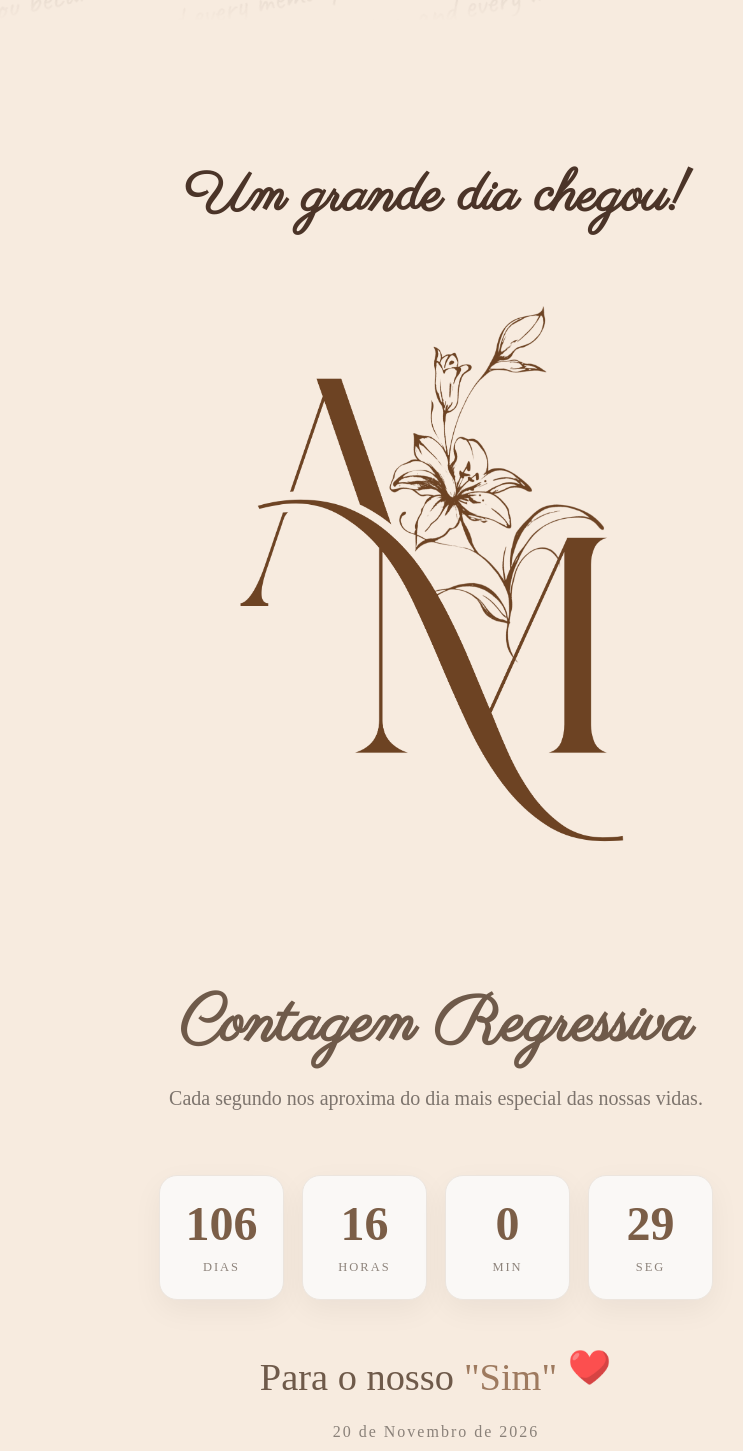
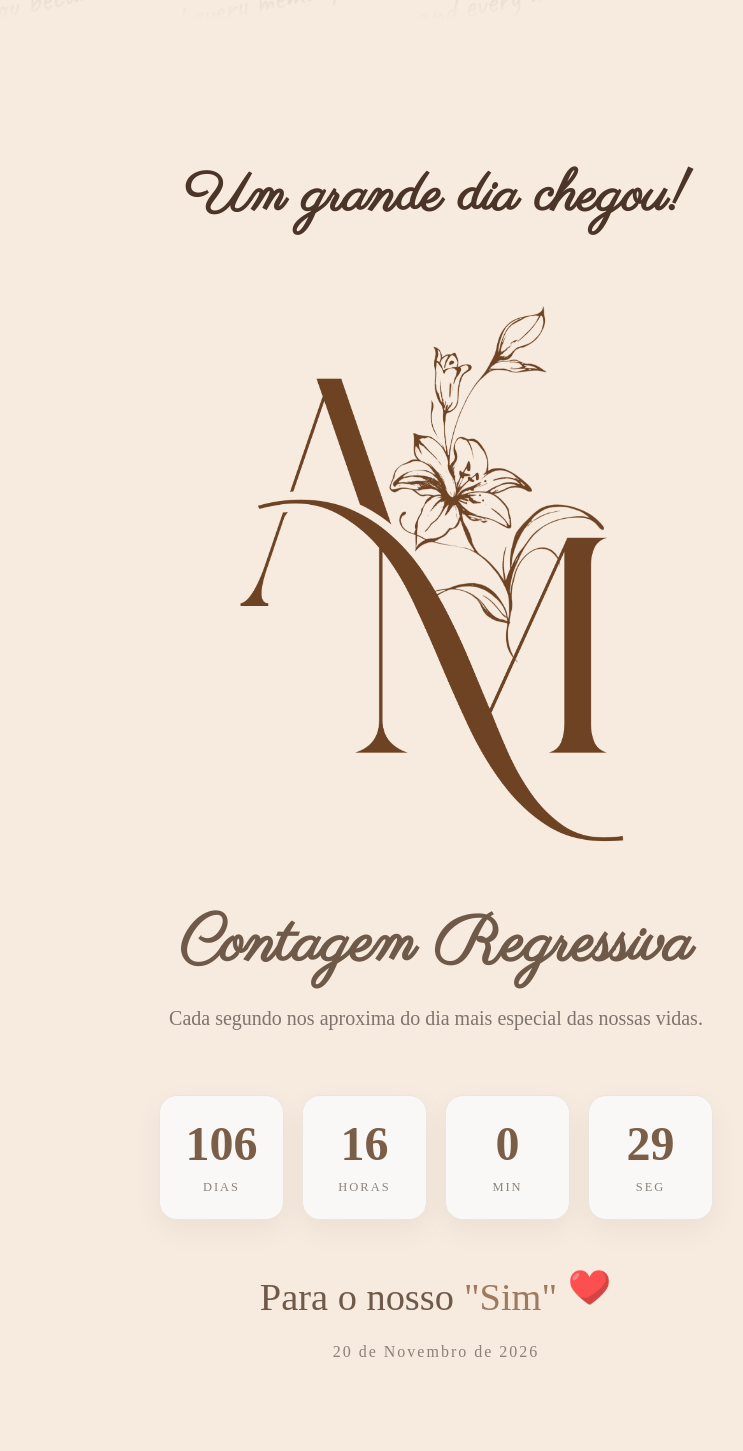
Before and after one commit to PedroNuness-Dev/Casamento-Agatha-Matheus, an Angular app: page / in a window 1280 px wide. Shown: the part 1899-3350 px from the top of the page, without its empty margins (204-947 px from the left). After the commit the page ends 3280 px from the top, so only its background shows below. Built offline with nearby package versions, Linux system fonts and the light colour scheme; a web font is replaced by a local one.

Commit message:
refactor(convite-component): ajusta o padding do componete

```diff
--- a/src/app/components/convite-component/convite-component.scss
+++ b/src/app/components/convite-component/convite-component.scss
@@ -10,7 +10,7 @@
   }
 
   .invite-section {
-    padding: 60px 20px;
+    padding: 60px 20px 0 20px;
     text-align: center;
   }
 
@@ -38,7 +38,7 @@
   .countdown-section{
 
     width:100%;
-    padding: 20px 20px;
+    padding: 0 20px 20px 20px;
 
     display:flex;
     flex-direction:column;
@@ -248,9 +248,6 @@
   }
 
   @media (max-width: 600px) {
-    .invite-section {
-      padding: 60px 0;
-    }
 
     .invite-title {
       font-size: 2.5rem;
```
